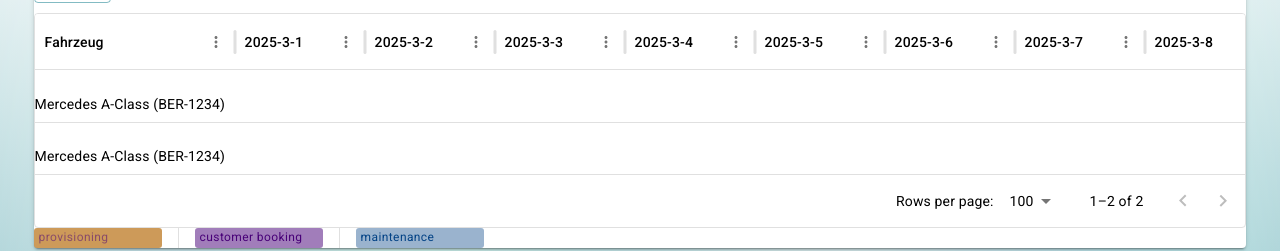
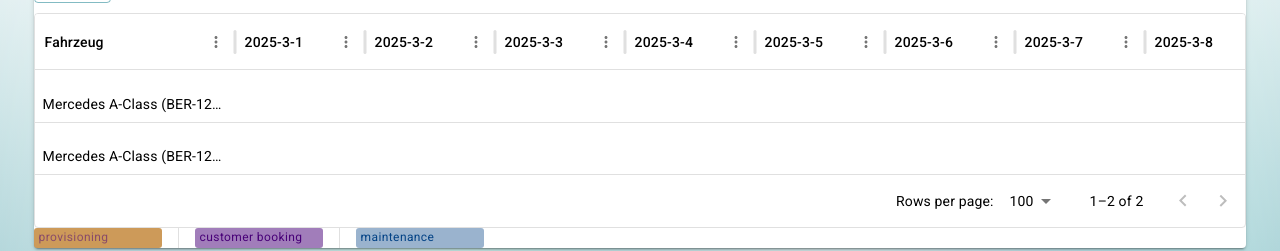
Before and after one commit to JohannaFa/vehicle-fleet-scheduler, a React (Vite) app: page / in a window 1280 px wide. Shown: the part 181-432 px from the top of the page. Built offline with nearby package versions, Linux system fonts and the light colour scheme.

Commit message:
changed layout of vehicle column

```diff
--- a/src/components/GanttChart.tsx
+++ b/src/components/GanttChart.tsx
@@ -5,6 +5,7 @@ import { DateIntervallType } from '../types/common';
 import { Vehicle } from '../types/vehicle';
 import { getVehiclesWithBookings } from '../utils/ganttChart/rowHelpers';
 import GanttChartLegend from './GanttChartLegend';
+import { Box, Tooltip, Typography } from '@mui/material';
 
 interface GanttChartProps {
     selectedDateInterval: DateIntervallType;
@@ -18,6 +19,21 @@ const GanttChart: React.FC<GanttChartProps> = ({selectedDateInterval, date}) =>
     field: 'vehicle',
     headerName: 'Fahrzeug',
     width: 200,
+    renderCell(params) {
+      const cellValue = params.value as { brand: string, model: string, licensePlate: string }
+        if (cellValue.brand) {
+        return (
+          <Box sx={{ display: 'flex', flexDirection: 'column', gap: 0.3 }}>
+            <Box sx={{ display: 'flex', flexDirection: 'row', gap: 0.3 }}>
+              <Typography variant="caption" fontWeight="bold">{cellValue.brand}</Typography>
+              <Typography variant="caption">{cellValue.model}</Typography>
+            </Box>
+            <Typography variant="caption" color="text.secondary">{cellValue.licensePlate}</Typography>
+          </Box>
+
+      )
+   }
+    },
   }
   const dateColumns: GridColDef[] = generateGanttDateColumns(date, selectedDateInterval)
   const columns: GridColDef<Vehicle>[] = [firstColumn, ...dateColumns]
@@ -26,13 +42,13 @@ const GanttChart: React.FC<GanttChartProps> = ({selectedDateInterval, date}) =>
 
   return (
     <>
-  <div style={{ height: '100%', width: '100%' }}>
+  <Box style={{ height: '75%', width: '100%' }}>
       <DataGrid rows={rows} columns={columns} sx={{
-    '& .MuiDataGrid-cell': { padding: '8px 0' }
+    '& .MuiDataGrid-cell': { padding: '8px 8px' },
   }}/>
 
     <GanttChartLegend/>
-  </div>
+  </Box>
 
   </>
   )
```
